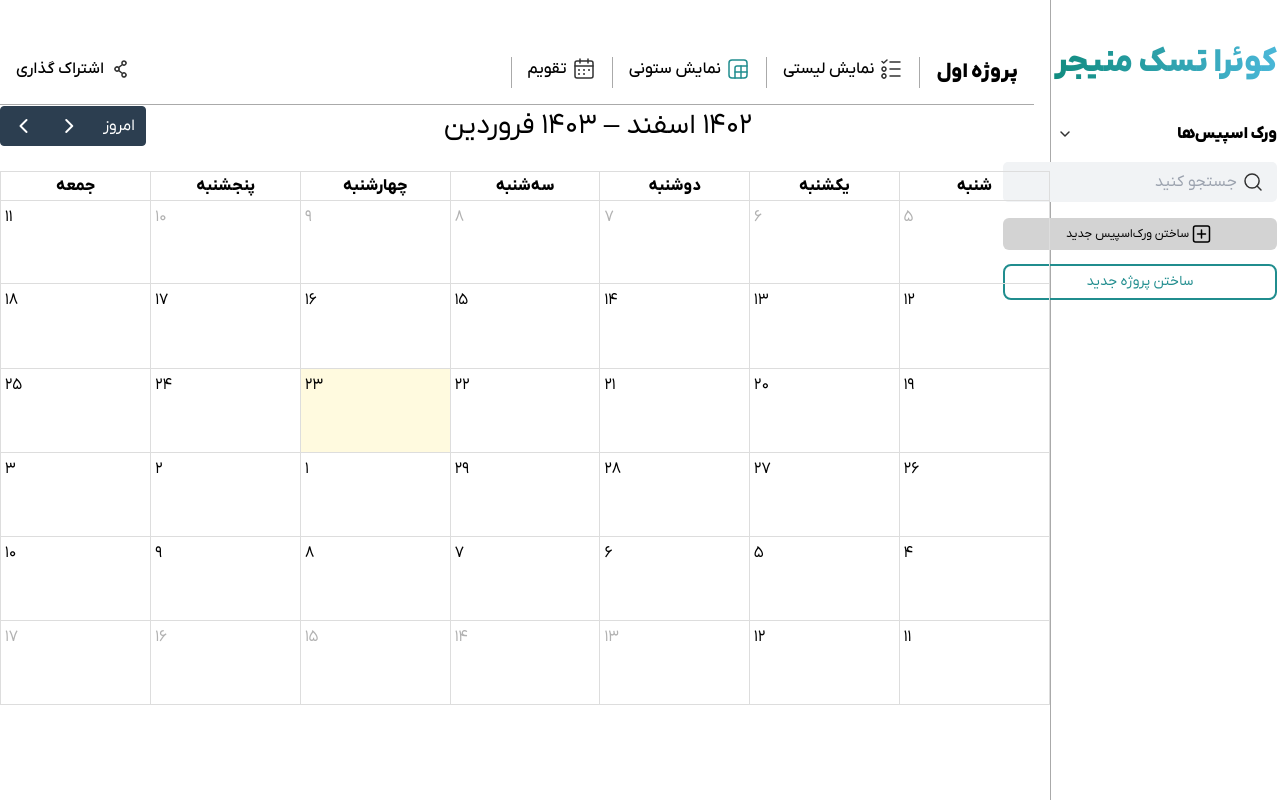
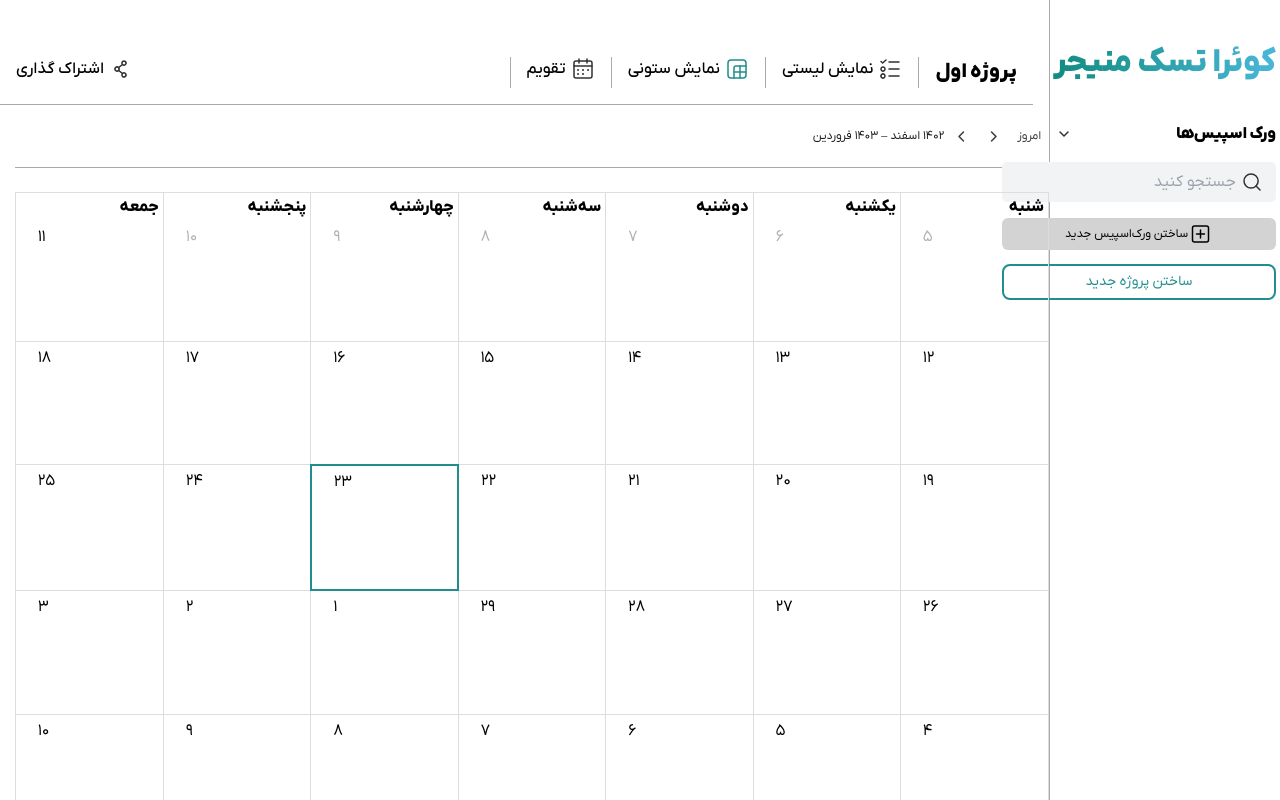
Before and after one commit to sarvishere/TaskManager, a React (Vite) app: page /test in a window 1280 px wide. Shown: the top 800 px of the page. Built offline with nearby package versions, Linux system fonts and the light colour scheme.

Commit message:
calendar-final

```diff
--- a/src/components/TaskNav/index.tsx
+++ b/src/components/TaskNav/index.tsx
@@ -3,7 +3,7 @@ import Icon from '../ui/Icon';
 
 const TaskNav = () => {
   return (
-      <div dir="rtl" className=' font-iranyekan flex  border-b-[0.5px] border-[#AAAAAA] justify-between w-[1034px] h-[64px] pt-[16px] pb-[16px] mt-[41px] mr-[16px]'>
+      <div dir="rtl" className=' font-iranyekan flex  border-b-[0.5px] border-[#AAAAAA] justify-between w-[1033px] h-[64px] pt-[16px] pb-[16px] mt-[41px] mr-[16px]'>
 
       <div className='flex '>
 
--- a/src/components/calendar/index.tsx
+++ b/src/components/calendar/index.tsx
@@ -5,10 +5,13 @@ import interactionPlugin from '@fullcalendar/interaction';
 import TitleForm from '../Modal/Taskmodal.tsx';
 import styles from "./styles.module.css";
 
+
 const Calendar: React.FC = () => {
   const [currentEvents, setCurrentEvents] = useState([]);
   const [isModalOpen, setModalOpen] = useState(false);
   const [selectedDate, setSelectedDate] = useState(null);
+
+
 
   const handleDateClick = (selected: React.SetStateAction<null>) => {
     setSelectedDate(selected);
@@ -41,6 +44,7 @@ const Calendar: React.FC = () => {
     setModalOpen(false);
   };
 
+
   const customButtons = {
     customTodayButton: {
       text: 'امروز',
@@ -52,22 +56,22 @@ const Calendar: React.FC = () => {
           }
         }
       },
+
     },
   };
 
   const calendarRef = React.useRef<FullCalendar>(null);
 
   return (
-    <div>
+    <div className='h-[779px] w-[1033]'>
       <FullCalendar
         ref={calendarRef}
-        height="75vh"
         locale="fa"
         direction="rtl"
         plugins={[dayGridPlugin, interactionPlugin]}
         headerToolbar={{
-          left: 'customTodayButton,prev,next',
-          center: 'title',
+          left: 'title',
+          center: 'customTodayButton,prev,next',
           right: '',
         }}
         customButtons={customButtons}
@@ -78,7 +82,6 @@ const Calendar: React.FC = () => {
         dayMaxEvents={true}
         select={handleDateClick}
         eventsSet={(events) => setCurrentEvents(events)}
-        className={styles['fc-toolbar-title']}
       />
 
       {isModalOpen && (
--- a/src/components/calendar/styles.module.css
+++ b/src/components/calendar/styles.module.css
@@ -5,10 +5,3 @@
     left: 50%;
     transform: translate(-50%, -50%);
   }
-
-
-  .fc .fc-toolbar-title {
-    background-color: #4CAF50;
-    color: #fff;
-    padding: 10px;
-  }
--- a/src/index.css
+++ b/src/index.css
@@ -94,3 +94,62 @@
   font-weight: 800;
   font-size: 32px;
 }
+
+.fc .fc-toolbar.fc-header-toolbar {
+  padding-top: 17px;
+  padding-bottom: 17px;
+  width: 1034px;
+  display: flex;
+  justify-content: flex-end;
+  font-family: "iranyekan";
+  border-bottom: 0.5px solid #aaaaaa;
+}
+
+.fc .fc-toolbar-title {
+  font-weight: 400;
+  font-size: 12px;
+  align-items: center;
+  color: #1e1e1e;
+}
+
+.fc-direction-rtl .fc-button-group > .fc-button {
+  background-color: transparent;
+  border: none;
+  color: #3d3d3d;
+  font-size: 12px;
+  font-weight: 400;
+  text-align: right;
+}
+
+.fc-direction-rtl .fc-button-group > .fc-button:hover {
+  background-color: transparent;
+  border: none;
+}
+
+.fc .fc-view-harness {
+  width: 1034px;
+}
+
+.fc .fc-scrollgrid-section,
+.fc .fc-scrollgrid-section table,
+.fc .fc-scrollgrid-section > td {
+  font-family: "iranyekan";
+}
+
+.fc th {
+  border-bottom: none;
+  text-align: right;
+}
+
+.fc .fc-daygrid-day-number {
+  margin-left: 18px;
+}
+
+.fc .fc-daygrid-day-frame {
+  text-align: right;
+}
+
+.fc-day-today {
+  background: #fff !important;
+  border: 2px solid #208d8e !important;
+}
```
